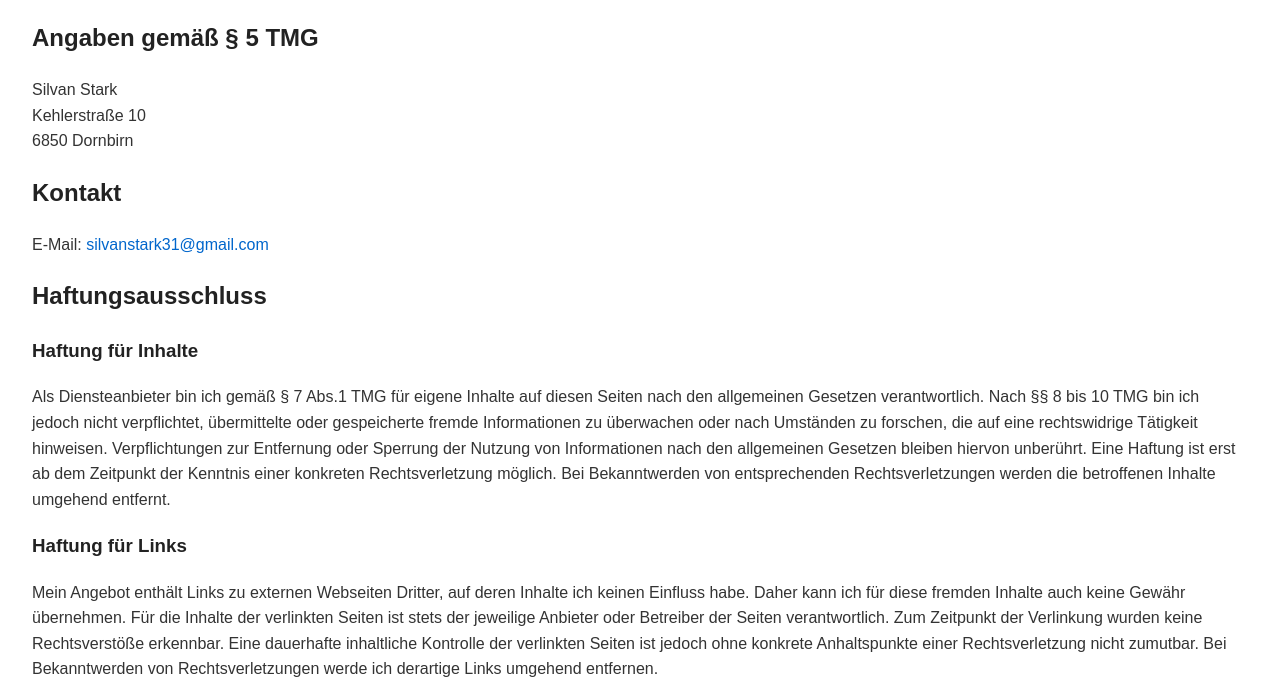
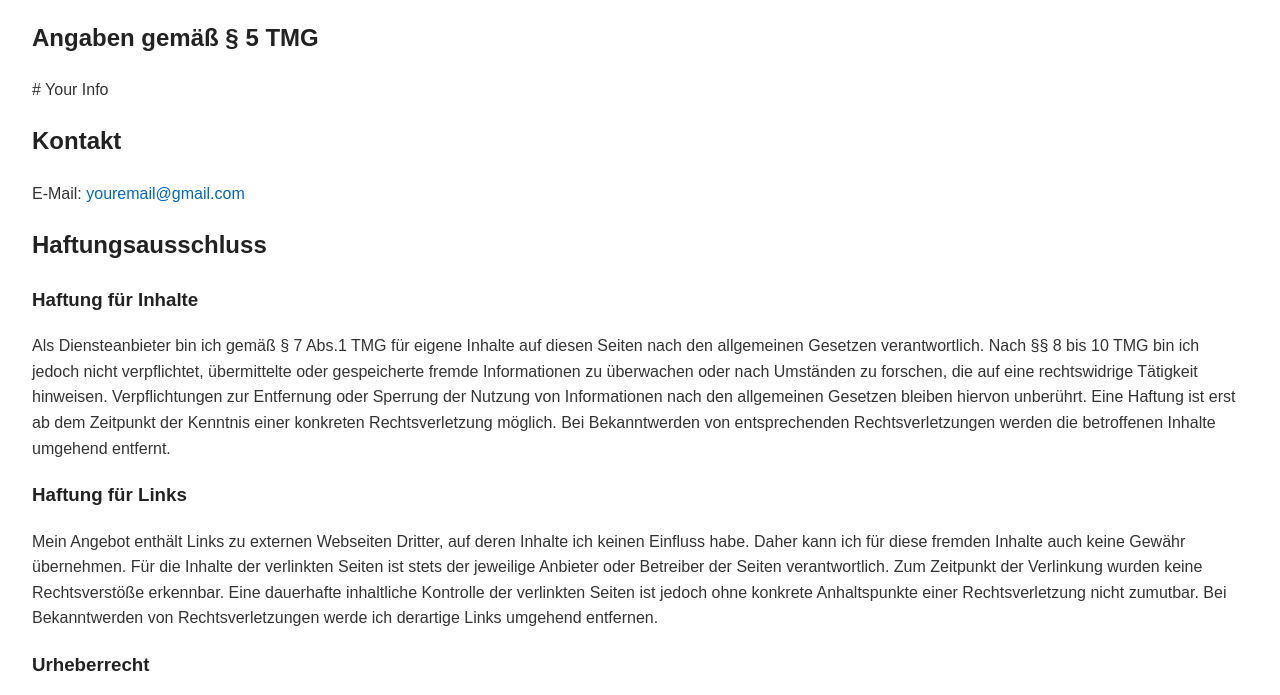
Before and after one commit to SilvanStark10/aichatnews, a plain HTML site: page src/public/impressum.html in a window 1280 px wide. Shown: the part 86-781 px from the top of the page. Drawn offline with Linux system fonts and the light colour scheme.

Commit message:
Update impressum.html

```diff
--- a/src/public/impressum.html
+++ b/src/public/impressum.html
@@ -28,14 +28,12 @@
 
   <h2>Angaben gemäß § 5 TMG</h2>
   <p>
-    Silvan Stark<br>
-    Kehlerstraße 10<br>
-    6850 Dornbirn
+    # Your Info
   </p>
 
   <h2>Kontakt</h2>
   <p>
-    E-Mail: <a href="mailto:silvanstark31@gmail.com">silvanstark31@gmail.com</a>
+    E-Mail: <a href="mailto:#">youremail@gmail.com</a>
   </p>
 
   <h2>Haftungsausschluss</h2>
```
